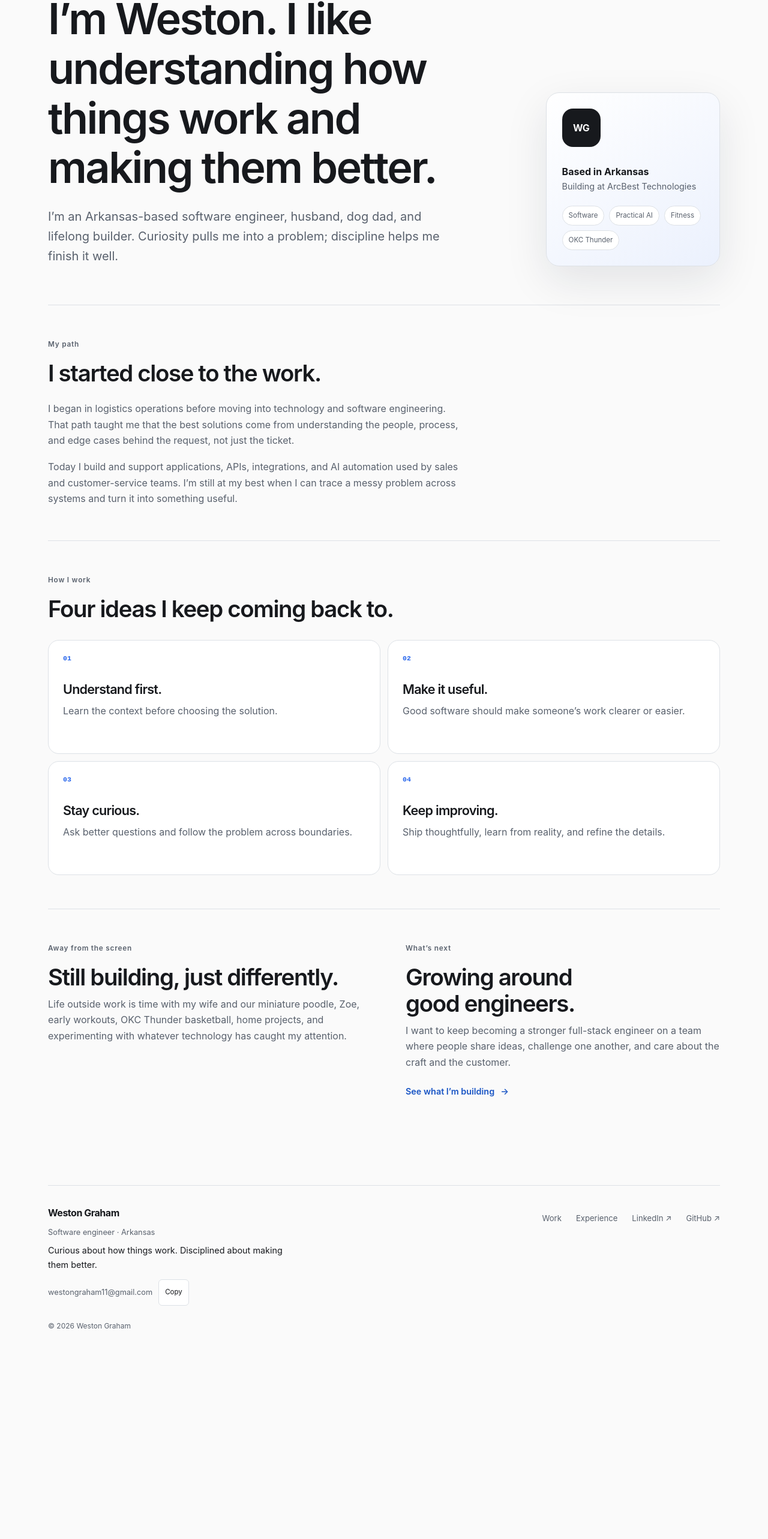
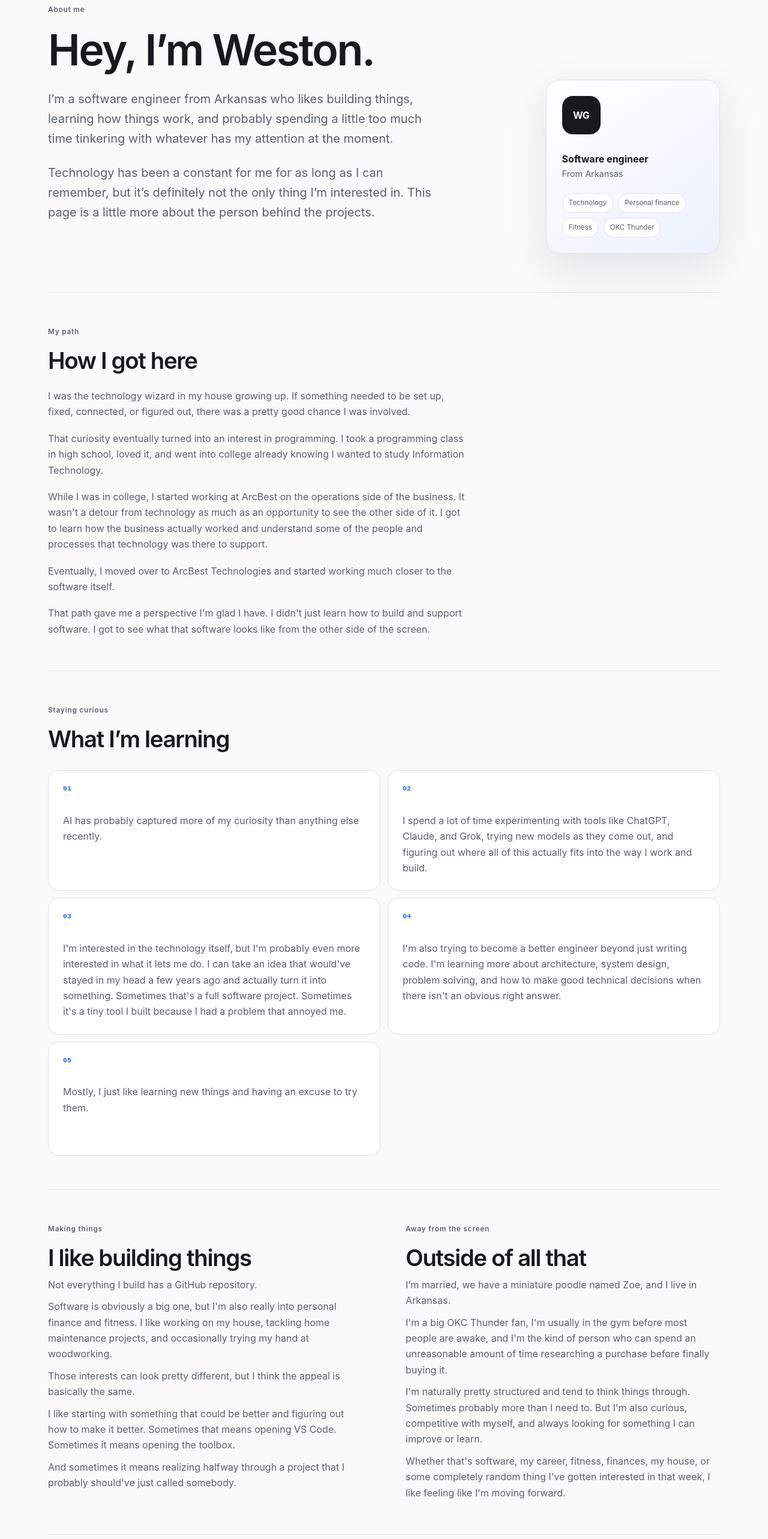
Before and after one commit to westongraham/westongraham.com, a Next.js app: page /about in a window 1280 px wide. Shown: the part 202-2768 px from the top of the page at 60% size. Before the commit the page ends 2454 px from the top, so only its background shows below. Built offline with nearby package versions, Linux system fonts and the light colour scheme.

Commit message:
about page updates

```diff
--- a/src/app/about/page.tsx
+++ b/src/app/about/page.tsx
@@ -1,113 +1,169 @@
 import type { Metadata } from "next";
-import Link from "next/link";
 import { metadataFor, staticSeoRoutes } from "@/data/seo";
+
 export const metadata: Metadata = metadataFor(staticSeoRoutes[1]);
+
 export default function AboutPage() {
   return (
-    <main
-      id="main-content"
-      tabIndex={-1}
-      className="page-shell editorial-page about-page"
-    >
+    <main id="main-content" tabIndex={-1} className="page-shell editorial-page about-page">
       <header className="about-hero">
         <div>
           <p className="section-label">About me</p>
-          <h1>
-            I’m Weston. I like understanding how things work and making them
-            better.
-          </h1>
+          <h1>Hey, I’m Weston.</h1>
           <p className="lede">
-            I’m an Arkansas-based software engineer, husband, dog dad, and
-            lifelong builder. Curiosity pulls me into a problem; discipline
-            helps me finish it well.
+            I’m a software engineer from Arkansas who likes building things, learning how things
+            work, and probably spending a little too much time tinkering with whatever has my
+            attention at the moment.
+          </p>
+          <p className="lede">
+            Technology has been a constant for me for as long as I can remember, but it’s
+            definitely not the only thing I’m interested in. This page is a little more about the
+            person behind the projects.
           </p>
         </div>
-        <aside
-          className="about-identity"
-          aria-label="A quick introduction to Weston"
-        >
+        <aside className="about-identity" aria-label="A quick introduction to Weston">
           <span className="about-monogram">WG</span>
           <div>
-            <strong>Based in Arkansas</strong>
-            <span>Building at ArcBest Technologies</span>
+            <strong>Software engineer</strong>
+            <span>From Arkansas</span>
           </div>
           <ul>
-            <li>Software</li>
-            <li>Practical AI</li>
+            <li>Technology</li>
+            <li>Personal finance</li>
             <li>Fitness</li>
             <li>OKC Thunder</li>
           </ul>
         </aside>
       </header>
+
       <section className="about-story">
         <p className="section-label">My path</p>
-        <h2>I started close to the work.</h2>
+        <h2>How I got here</h2>
         <div>
           <p>
-            I began in logistics operations before moving into technology and
-            software engineering. That path taught me that the best solutions
-            come from understanding the people, process, and edge cases behind
-            the request, not just the ticket.
+            I was the technology wizard in my house growing up. If something needed to be set up,
+            fixed, connected, or figured out, there was a pretty good chance I was involved.
           </p>
           <p>
-            Today I build and support applications, APIs, integrations, and AI
-            automation used by sales and customer-service teams. I’m still at my
-            best when I can trace a messy problem across systems and turn it
-            into something useful.
+            That curiosity eventually turned into an interest in programming. I took a programming
+            class in high school, loved it, and went into college already knowing I wanted to study
+            Information Technology.
+          </p>
+          <p>
+            While I was in college, I started working at ArcBest on the operations side of the
+            business. It wasn&apos;t a detour from technology as much as an opportunity to see the
+            other side of it. I got to learn how the business actually worked and understand some
+            of the people and processes that technology was there to support.
+          </p>
+          <p>
+            Eventually, I moved over to ArcBest Technologies and started working much closer to the
+            software itself.
+          </p>
+          <p>
+            That path gave me a perspective I&apos;m glad I have. I didn&apos;t just learn how to build
+            and support software. I got to see what that software looks like from the other side of
+            the screen.
           </p>
         </div>
       </section>
-      <section className="about-principles" aria-labelledby="principles-title">
-        <p className="section-label">How I work</p>
-        <h2 id="principles-title">Four ideas I keep coming back to.</h2>
+
+      <section className="about-principles">
+        <p className="section-label">Staying curious</p>
+        <h2>What I’m learning</h2>
         <div className="principle-grid">
           <article>
             <span>01</span>
-            <h3>Understand first.</h3>
-            <p>Learn the context before choosing the solution.</p>
+            <p>AI has probably captured more of my curiosity than anything else recently.</p>
           </article>
           <article>
             <span>02</span>
-            <h3>Make it useful.</h3>
-            <p>Good software should make someone’s work clearer or easier.</p>
+            <p>
+              I spend a lot of time experimenting with tools like ChatGPT, Claude, and Grok, trying
+              new models as they come out, and figuring out where all of this actually fits into the
+              way I work and build.
+            </p>
           </article>
           <article>
             <span>03</span>
-            <h3>Stay curious.</h3>
             <p>
-              Ask better questions and follow the problem across boundaries.
+              I&apos;m interested in the technology itself, but I&apos;m probably even more interested
+              in what it lets me do. I can take an idea that would&apos;ve stayed in my head a few
+              years ago and actually turn it into something. Sometimes that&apos;s a full software
+              project. Sometimes it&apos;s a tiny tool I built because I had a problem that annoyed
+              me.
             </p>
           </article>
           <article>
             <span>04</span>
-            <h3>Keep improving.</h3>
             <p>
-              Ship thoughtfully, learn from reality, and refine the details.
+              I&apos;m also trying to become a better engineer beyond just writing code. I&apos;m
+              learning more about architecture, system design, problem solving, and how to make good
+              technical decisions when there isn&apos;t an obvious right answer.
             </p>
+          </article>
+          <article>
+            <span>05</span>
+            <p>Mostly, I just like learning new things and having an excuse to try them.</p>
           </article>
         </div>
       </section>
+
       <section className="about-life">
         <div>
-          <p className="section-label">Away from the screen</p>
-          <h2>Still building, just differently.</h2>
+          <p className="section-label">Making things</p>
+          <h2>I like building things</h2>
+          <p>Not everything I build has a GitHub repository.</p>
           <p>
-            Life outside work is time with my wife and our miniature poodle,
-            Zoe, early workouts, OKC Thunder basketball, home projects, and
-            experimenting with whatever technology has caught my attention.
+            Software is obviously a big one, but I&apos;m also really into personal finance and
+            fitness. I like working on my house, tackling home maintenance projects, and
+            occasionally trying my hand at woodworking.
+          </p>
+          <p>
+            Those interests can look pretty different, but I think the appeal is basically the
+            same.
+          </p>
+          <p>
+            I like starting with something that could be better and figuring out how to make it
+            better. Sometimes that means opening VS Code. Sometimes it means opening the toolbox.
+          </p>
+          <p>
+            And sometimes it means realizing halfway through a project that I probably should&apos;ve
+            just called somebody.
           </p>
         </div>
         <div>
-          <p className="section-label">What’s next</p>
-          <h2>Growing around good engineers.</h2>
+          <p className="section-label">Away from the screen</p>
+          <h2>Outside of all that</h2>
+          <p>I’m married, we have a miniature poodle named Zoe, and I live in Arkansas.</p>
           <p>
-            I want to keep becoming a stronger full-stack engineer on a team
-            where people share ideas, challenge one another, and care about the
-            craft and the customer.
+            I&apos;m a big OKC Thunder fan, I&apos;m usually in the gym before most people are awake,
+            and I&apos;m the kind of person who can spend an unreasonable amount of time researching
+            a purchase before finally buying it.
           </p>
-          <Link className="text-link" href="/projects">
-            See what I’m building <span aria-hidden="true">→</span>
-          </Link>
+          <p>
+            I&apos;m naturally pretty structured and tend to think things through. Sometimes
+            probably more than I need to. But I&apos;m also curious, competitive with myself, and
+            always looking for something I can improve or learn.
+          </p>
+          <p>
+            Whether that&apos;s software, my career, fitness, finances, my house, or some completely
+            random thing I&apos;ve gotten interested in that week, I like feeling like I&apos;m moving
+            forward.
+          </p>
+        </div>
+      </section>
+
+      <section className="about-story">
+        <p className="section-label">What’s next</p>
+        <h2>Where I’m headed</h2>
+        <div>
+          <p>I’m still relatively early in my engineering career, and I’m okay with that.</p>
+          <p>
+            Right now I care more about becoming genuinely good at this than trying to look like I
+            already know everything. I want to work around talented people, take on harder problems,
+            understand systems at a deeper level, and keep turning ideas into things people can
+            actually use.
+          </p>
         </div>
       </section>
     </main>
--- a/src/app/experience/page.tsx
+++ b/src/app/experience/page.tsx
@@ -23,10 +23,8 @@ export default function ExperiencePage() {
           <em>Then I learned to build for it.</em>
         </h1>
         <p className="lede">
-          I started on the operations side of logistics, moved into supporting
-          internal tools, and eventually began building them. That background
-          still helps me understand the people using the software and the
-          reasons behind the work.
+          started on the operations side of logistics, then moved into building the software.
+          That background still helps me understand the people using it and the problems we’re trying to solve.
         </p>
       </header>
       <ExperienceTimeline />
--- a/src/app/page.tsx
+++ b/src/app/page.tsx
@@ -128,9 +128,9 @@ export default function Home() {
           </div>
           <div className="home-experience-copy">
             <p className="section-label">Currently · October 2025–present</p>
-            <h3>Product Support Specialist II</h3>
+            <h3>Product Support Specialist II (Software Engineering Focus)</h3>
             <p className="experience-focus">
-              Software Engineering Focus · ArcBest Technologies
+              Software Engineering · ArcBest Technologies
             </p>
             <p>
               I build and support production applications, APIs, and
--- a/src/data/experience.ts
+++ b/src/data/experience.ts
@@ -18,11 +18,11 @@ export const careerMilestones: CareerMilestone[] = [
   {
     id: "pss-ii",
     dates: "Oct 2025 to present",
-    title: "Product Support Specialist II",
+    title: "Product Support Specialist II (Software Engineering Focus)",
     company: "ArcBest Technologies",
     companyLogo: { src: "/images/arcbest-logo.png", alt: "ArcBest logo" },
     summary:
-      "Software engineering focus · Building and supporting technology for sales and customer service.",
+      "Software engineering · Building and supporting technology for sales and customer service.",
     responsibilities: [
       "Build and maintain production applications used across the company.",
       "Develop APIs and integrations between internal and external systems.",
```
